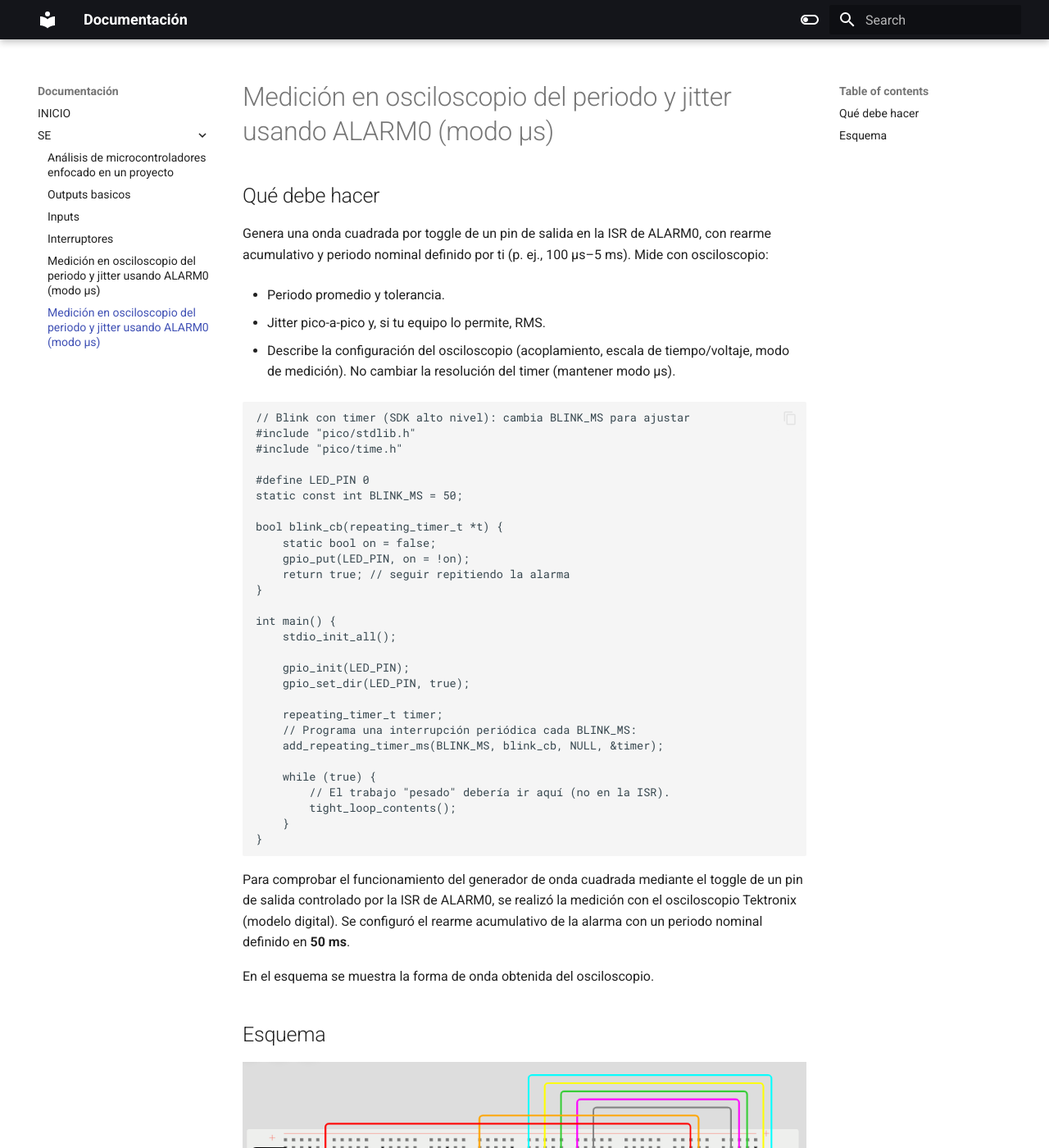
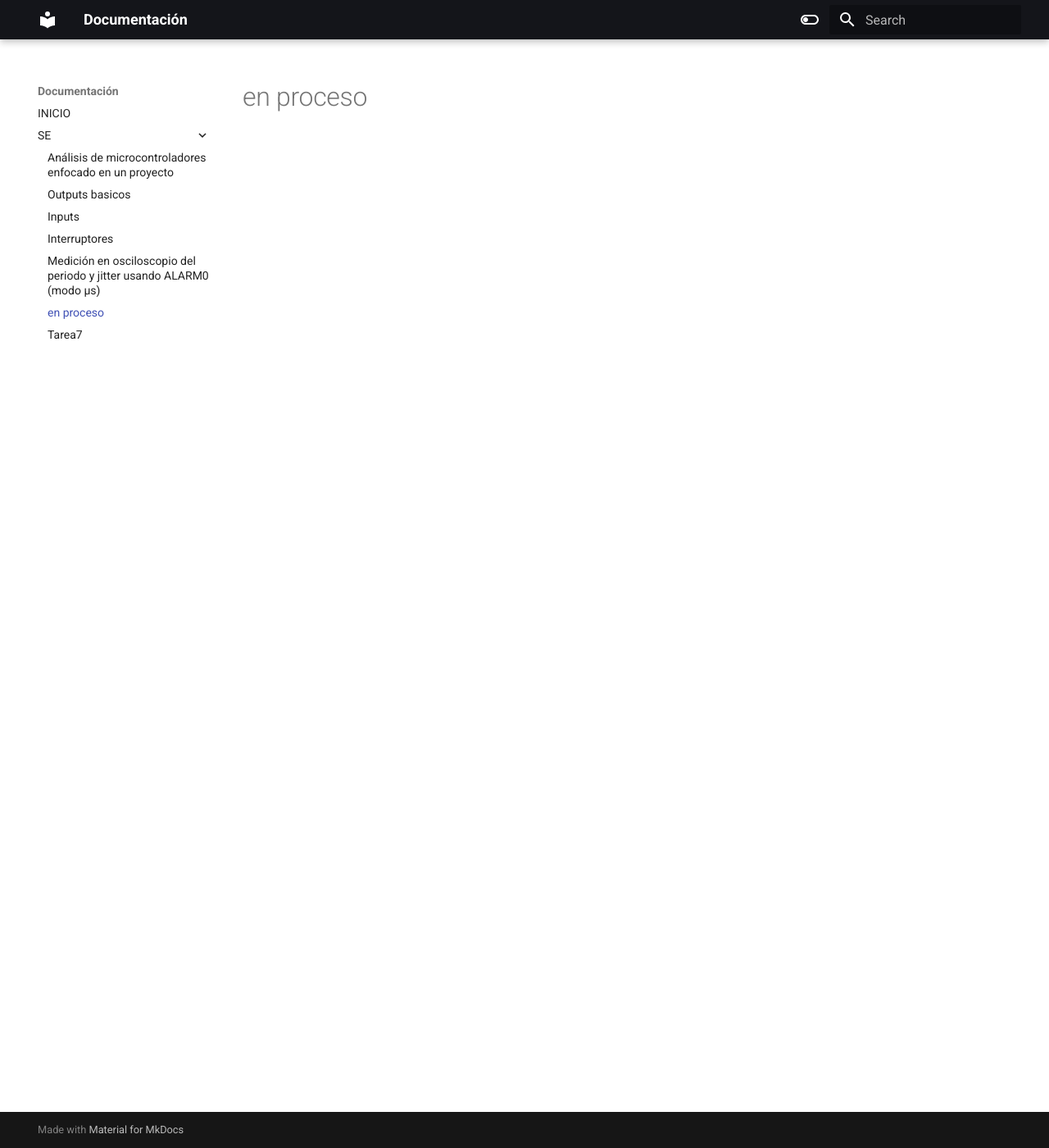
Before and after one commit to chuy-fui/Jesus-docs, an MkDocs documentation site: the page built from docs/SE/Tarea6.md, in a window 1280 px wide and 1400 px high. Shown: the whole window at 82% size. Built offline with MkDocs 1.6.1 and Material for MkDocs 9.7.7, drawn with Linux system fonts in a browser that asks for light colours; some of the changed text lies outside the part shown.

Commit message:
Se agrgo el examen que se llama Tarea7

````diff
--- a/docs/SE/Tarea6.md
+++ b/docs/SE/Tarea6.md
@@ -1,58 +1 @@
-# Medición en osciloscopio del periodo y jitter usando ALARM0 (modo µs)
-
-## Qué debe hacer
-
-Genera una onda cuadrada por toggle de un pin de salida en la ISR de ALARM0, con rearme acumulativo y periodo nominal definido por ti (p. ej., 100 µs–5 ms). Mide con osciloscopio:
-
-*   Periodo promedio y tolerancia.
-
-*   Jitter pico-a-pico y, si tu equipo lo permite, RMS.
-
-*   Describe la configuración del osciloscopio (acoplamiento, escala de tiempo/voltaje, modo de medición). No cambiar la resolución del timer (mantener modo µs).
-
-
-``` codigo
-// Blink con timer (SDK alto nivel): cambia BLINK_MS para ajustar
-#include "pico/stdlib.h"
-#include "pico/time.h"
-
-#define LED_PIN 0
-static const int BLINK_MS = 50;
-
-bool blink_cb(repeating_timer_t *t) {
-    static bool on = false;
-    gpio_put(LED_PIN, on = !on);
-    return true; // seguir repitiendo la alarma
-}
-
-int main() {
-    stdio_init_all();
-
-    gpio_init(LED_PIN);
-    gpio_set_dir(LED_PIN, true);
-
-    repeating_timer_t timer;
-    // Programa una interrupción periódica cada BLINK_MS:
-    add_repeating_timer_ms(BLINK_MS, blink_cb, NULL, &timer);
-
-    while (true) {
-        // El trabajo "pesado" debería ir aquí (no en la ISR).
-        tight_loop_contents();
-    }
-}
-```
-Para comprobar el funcionamiento del generador de onda cuadrada mediante el toggle de un pin de salida controlado por la ISR de ALARM0, se realizó la medición con el osciloscopio Tektronix (modelo digital). Se configuró el rearme acumulativo de la alarma con un periodo nominal definido en **50 ms**.
-
-En el esquema se muestra la forma de onda obtenida del osciloscopio.
-
-## Esquema
-![Diagrama del sistema](recursos/esquematico6.png)
-
-* **Periodo promedio medido:** 49.94 ms
-* **Tolerancia:** aproximadamente ±0.56 ms
-* **Jitter pico-a-pico:** ~560 µs
----
-* **Acoplamiento:** CC
-* **Escala de tiempo:** 20 ms/div y 10 ms/div
-* **Escala de voltaje:** 1 V/div.
-* **Modo de disparo:** flanco, canal 1, nivel medio de la señal (~1.3 V)
+# en proceso
````
Also changed, not shown: docs/SE/Tarea5.md (+1 -2 lines), docs/SE/Tarea7.md (added).
